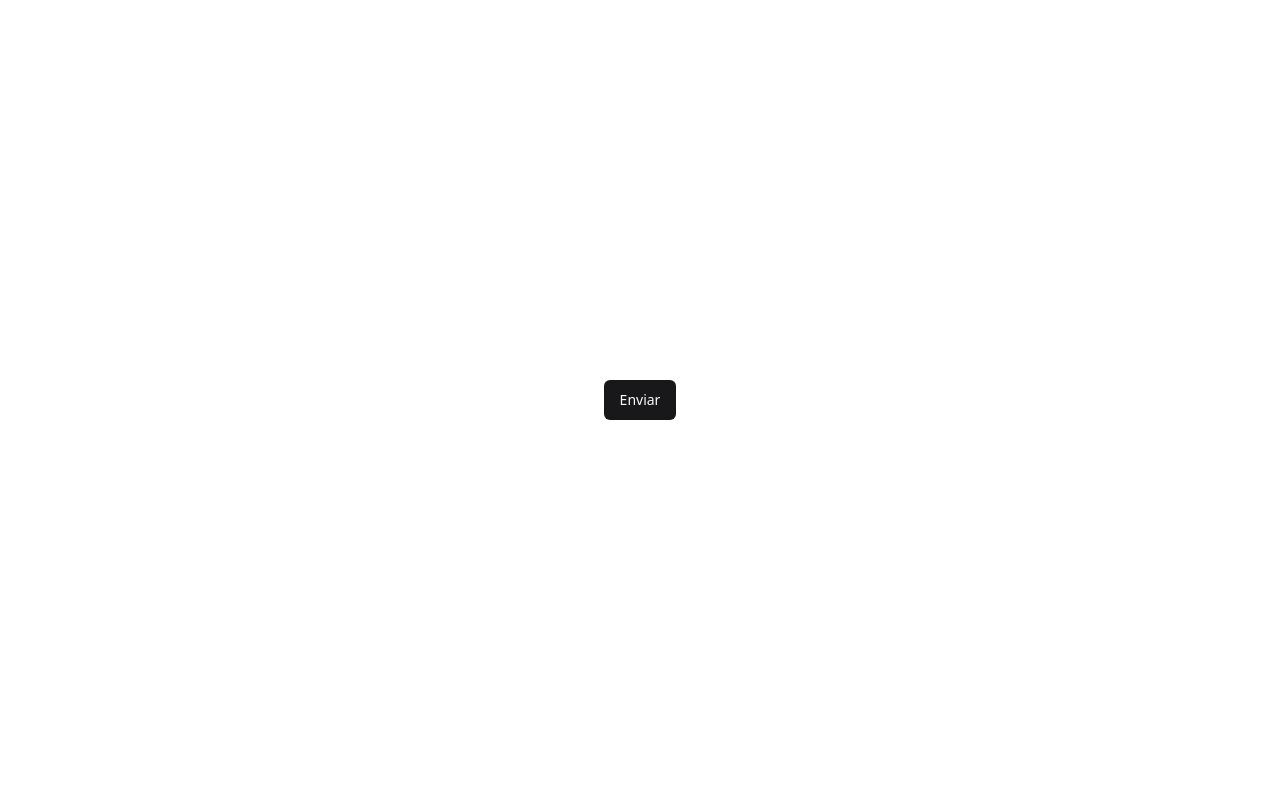
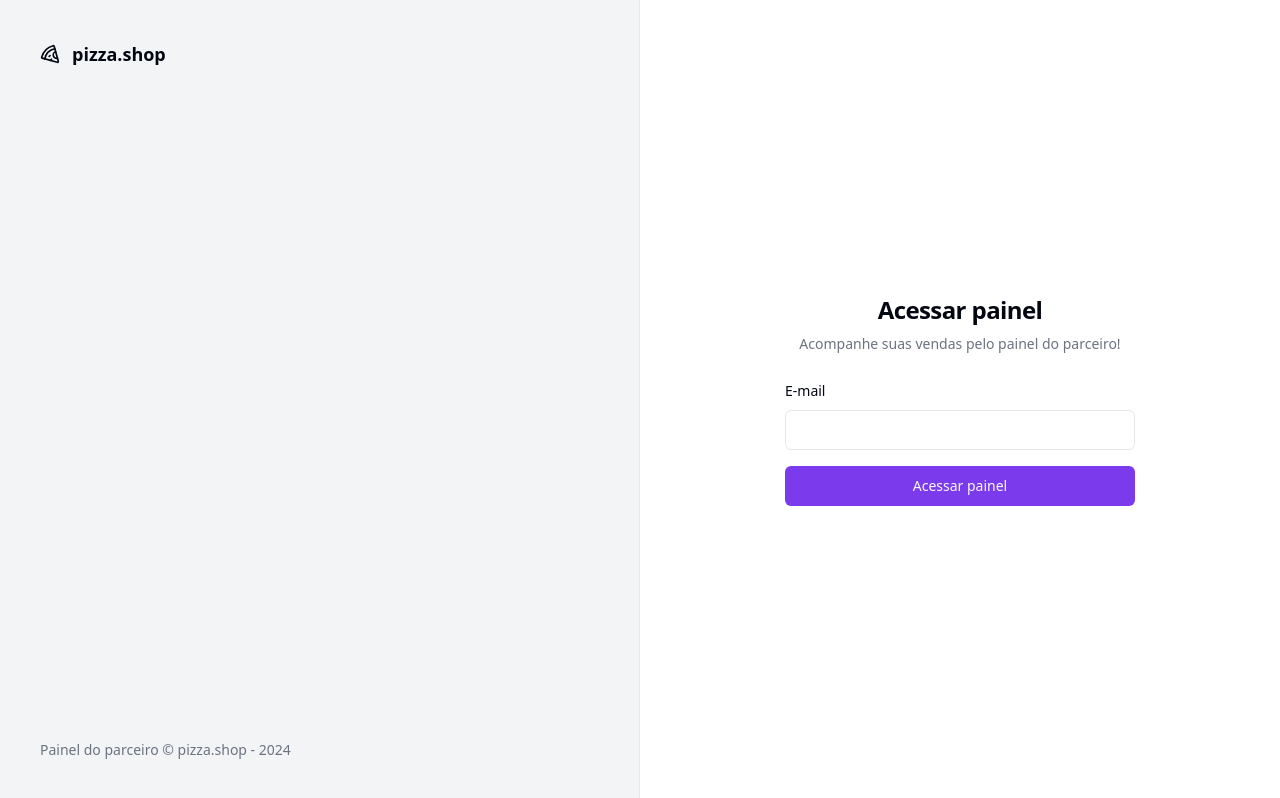
Before and after one commit to james-meneses/pizza-shop, a React app: page /sign-in in a window 1280 px wide. Built offline with nearby package versions, Linux system fonts and the light colour scheme; the HTML template or start-up script is replaced by a standard one.

Commit message:
Setting Sign In Form and page layout

```diff
--- a/src/App.tsx
+++ b/src/App.tsx
@@ -1,10 +1,14 @@
-import { Button } from "./components/ui/button";
 import "./index.css";
+
+import { RouterProvider } from "react-router-dom";
+import { router } from "./routes";
+import { HelmetProvider, Helmet } from "react-helmet-async";
 
 export function App() {
   return (
-    <div className="flex justify-center items-center h-screen">
-      <Button className="">Enviar</Button>
-    </div>
+    <HelmetProvider>
+      <Helmet titleTemplate="%s | pizza.shop" />
+      <RouterProvider router={router} />
+    </HelmetProvider>
   );
 }
--- /dev/null
+++ b/src/components/ui/input.tsx
@@ -0,0 +1,25 @@
+import * as React from "react"
+
+import { cn } from "@/lib/utils"
+
+export interface InputProps
+  extends React.InputHTMLAttributes<HTMLInputElement> {}
+
+const Input = React.forwardRef<HTMLInputElement, InputProps>(
+  ({ className, type, ...props }, ref) => {
+    return (
+      <input
+        type={type}
+        className={cn(
+          "flex h-10 w-full rounded-md border border-input bg-background px-3 py-2 text-sm ring-offset-background file:border-0 file:bg-transparent file:text-sm file:font-medium file:text-foreground placeholder:text-muted-foreground focus-visible:outline-none focus-visible:ring-2 focus-visible:ring-ring focus-visible:ring-offset-2 disabled:cursor-not-allowed disabled:opacity-50",
+          className
+        )}
+        ref={ref}
+        {...props}
+      />
+    )
+  }
+)
+Input.displayName = "Input"
+
+export { Input }
--- /dev/null
+++ b/src/components/ui/label.tsx
@@ -0,0 +1,24 @@
+import * as React from "react"
+import * as LabelPrimitive from "@radix-ui/react-label"
+import { cva, type VariantProps } from "class-variance-authority"
+
+import { cn } from "@/lib/utils"
+
+const labelVariants = cva(
+  "text-sm font-medium leading-none peer-disabled:cursor-not-allowed peer-disabled:opacity-70"
+)
+
+const Label = React.forwardRef<
+  React.ElementRef<typeof LabelPrimitive.Root>,
+  React.ComponentPropsWithoutRef<typeof LabelPrimitive.Root> &
+    VariantProps<typeof labelVariants>
+>(({ className, ...props }, ref) => (
+  <LabelPrimitive.Root
+    ref={ref}
+    className={cn(labelVariants(), className)}
+    {...props}
+  />
+))
+Label.displayName = LabelPrimitive.Root.displayName
+
+export { Label }
--- a/src/index.css
+++ b/src/index.css
@@ -5,51 +5,52 @@
 @layer base {
   :root {
     --background: 0 0% 100%;
-    --foreground: 240 10% 3.9%;
+    --foreground: 224 71.4% 4.1%;
     --card: 0 0% 100%;
-    --card-foreground: 240 10% 3.9%;
+    --card-foreground: 224 71.4% 4.1%;
     --popover: 0 0% 100%;
-    --popover-foreground: 240 10% 3.9%;
-    --primary: 240 5.9% 10%;
-    --primary-foreground: 0 0% 98%;
-    --secondary: 240 4.8% 95.9%;
-    --secondary-foreground: 240 5.9% 10%;
-    --muted: 240 4.8% 95.9%;
-    --muted-foreground: 240 3.8% 46.1%;
-    --accent: 240 4.8% 95.9%;
-    --accent-foreground: 240 5.9% 10%;
+    --popover-foreground: 224 71.4% 4.1%;
+    --primary: 262.1 83.3% 57.8%;
+    --primary-foreground: 210 20% 98%;
+    --secondary: 220 14.3% 95.9%;
+    --secondary-foreground: 220.9 39.3% 11%;
+    --muted: 220 14.3% 95.9%;
+    --muted-foreground: 220 8.9% 46.1%;
+    --accent: 220 14.3% 95.9%;
+    --accent-foreground: 220.9 39.3% 11%;
     --destructive: 0 84.2% 60.2%;
-    --destructive-foreground: 0 0% 98%;
-    --border: 240 5.9% 90%;
-    --input: 240 5.9% 90%;
-    --ring: 240 10% 3.9%;
+    --destructive-foreground: 210 20% 98%;
+    --border: 220 13% 91%;
+    --input: 220 13% 91%;
+    --ring: 262.1 83.3% 57.8%;
+    --radius: 0.5rem;
     --chart-1: 12 76% 61%;
     --chart-2: 173 58% 39%;
     --chart-3: 197 37% 24%;
     --chart-4: 43 74% 66%;
     --chart-5: 27 87% 67%;
-    --radius: 0.5rem;
   }
+
   .dark {
-    --background: 240 10% 3.9%;
-    --foreground: 0 0% 98%;
-    --card: 240 10% 3.9%;
-    --card-foreground: 0 0% 98%;
-    --popover: 240 10% 3.9%;
-    --popover-foreground: 0 0% 98%;
-    --primary: 0 0% 98%;
-    --primary-foreground: 240 5.9% 10%;
-    --secondary: 240 3.7% 15.9%;
-    --secondary-foreground: 0 0% 98%;
-    --muted: 240 3.7% 15.9%;
-    --muted-foreground: 240 5% 64.9%;
-    --accent: 240 3.7% 15.9%;
-    --accent-foreground: 0 0% 98%;
+    --background: 224 71.4% 4.1%;
+    --foreground: 210 20% 98%;
+    --card: 224 71.4% 4.1%;
+    --card-foreground: 210 20% 98%;
+    --popover: 224 71.4% 4.1%;
+    --popover-foreground: 210 20% 98%;
+    --primary: 263.4 70% 50.4%;
+    --primary-foreground: 210 20% 98%;
+    --secondary: 215 27.9% 16.9%;
+    --secondary-foreground: 210 20% 98%;
+    --muted: 215 27.9% 16.9%;
+    --muted-foreground: 217.9 10.6% 64.9%;
+    --accent: 215 27.9% 16.9%;
+    --accent-foreground: 210 20% 98%;
     --destructive: 0 62.8% 30.6%;
-    --destructive-foreground: 0 0% 98%;
-    --border: 240 3.7% 15.9%;
-    --input: 240 3.7% 15.9%;
-    --ring: 240 4.9% 83.9%;
+    --destructive-foreground: 210 20% 98%;
+    --border: 215 27.9% 16.9%;
+    --input: 215 27.9% 16.9%;
+    --ring: 263.4 70% 50.4%;
     --chart-1: 220 70% 50%;
     --chart-2: 160 60% 45%;
     --chart-3: 30 80% 55%;
@@ -57,6 +58,7 @@
     --chart-5: 340 75% 55%;
   }
 }
+
 @layer base {
   * {
     @apply border-border;
--- a/src/main.tsx
+++ b/src/main.tsx
@@ -5,5 +5,5 @@ import { App } from "./App.tsx";
 createRoot(document.getElementById("root")!).render(
   <StrictMode>
     <App />
-  </StrictMode>
+  </StrictMode>,
 );
--- /dev/null
+++ b/src/pages/_layouts/app.tsx
@@ -0,0 +1,13 @@
+import { Outlet } from "react-router-dom";
+
+export function AppLayout() {
+  return (
+    <div>
+      <h1>Cabeçalho</h1>
+
+      <div>
+        <Outlet />
+      </div>
+    </div>
+  );
+}
--- /dev/null
+++ b/src/pages/_layouts/auth.tsx
@@ -0,0 +1,22 @@
+import { Outlet } from "react-router-dom";
+import { Pizza } from "lucide-react";
+
+export function AuthLayout() {
+  return (
+    <div className="grid min-h-screen grid-cols-2">
+      <div className="flex h-full flex-col justify-between border-r border-foreground/5 bg-muted p-10 text-muted-foreground">
+        <div className="flex items-center gap-3 text-lg font-medium text-foreground">
+          <Pizza className="h-5 w-5" />
+          <span className="font-semibold">pizza.shop</span>
+        </div>
+        <footer className="text-sm">
+          Painel do parceiro &copy; pizza.shop - {new Date().getFullYear()}
+        </footer>
+      </div>
+
+      <div className="flex flex-col items-center justify-center">
+        <Outlet />
+      </div>
+    </div>
+  );
+}
--- /dev/null
+++ b/src/pages/app/dashboard.tsx
@@ -0,0 +1,10 @@
+import { Helmet } from "react-helmet-async";
+
+export function Dashboard() {
+  return (
+    <>
+      <Helmet title="Dashboard" />
+      <h1>Dashboard</h1>
+    </>
+  );
+}
--- /dev/null
+++ b/src/pages/auth/sign-in.tsx
@@ -0,0 +1,56 @@
+import { Helmet } from "react-helmet-async";
+import { useForm } from "react-hook-form";
+import { z } from "zod";
+
+import { Button } from "@/components/ui/button";
+import { Input } from "@/components/ui/input";
+import { Label } from "@/components/ui/label";
+
+const signInForm = z.object({
+  email: z.string().email(),
+});
+
+type SignInForm = z.infer<typeof signInForm>;
+
+export function SignIn() {
+  const {
+    register,
+    handleSubmit,
+    formState: { isSubmitting },
+  } = useForm<SignInForm>();
+
+  async function handleSignIn(data: SignInForm) {
+    console.log(data);
+
+    await new Promise((resolve) => setTimeout(resolve, 2000));
+  }
+
+  return (
+    <>
+      <Helmet title="Login" />
+      <div className="p-8">
+        <div className="flex w-[350px] flex-col justify-center gap-6">
+          <div className="flex flex-col gap-2 text-center">
+            <h1 className="text-2xl font-semibold tracking-tight">
+              Acessar painel
+            </h1>
+            <p className="text-sm text-muted-foreground">
+              Acompanhe suas vendas pelo painel do parceiro!
+            </p>
+          </div>
+
+          <form onSubmit={handleSubmit(handleSignIn)} className="space-y-4">
+            <div className="space-y-2">
+              <Label htmlFor="email">E-mail</Label>
+              <Input id="email" type="email" {...register("email")} />
+            </div>
+
+            <Button disabled={isSubmitting} className="submit w-full">
+              Acessar painel
+            </Button>
+          </form>
+        </div>
+      </div>
+    </>
+  );
+}
--- /dev/null
+++ b/src/routes.tsx
@@ -0,0 +1,28 @@
+import { createBrowserRouter } from "react-router-dom";
+import { Dashboard } from "./pages/app/dashboard";
+import { SignIn } from "./pages/auth/sign-in";
+import { AppLayout } from "./pages/_layouts/app";
+import { AuthLayout } from "./pages/_layouts/auth";
+
+export const router = createBrowserRouter([
+  {
+    path: "/",
+    element: <AppLayout />,
+    children: [
+      {
+        path: "/",
+        element: <Dashboard />,
+      },
+    ],
+  },
+  {
+    path: "/",
+    element: <AuthLayout />,
+    children: [
+      {
+        path: "/sign-in",
+        element: <SignIn />,
+      },
+    ],
+  },
+]);
```
Also changed, not shown: package.json (+15 -1 lines), .eslintrc.json (added), 2 other files (tests, documents, lock files or other folders).
